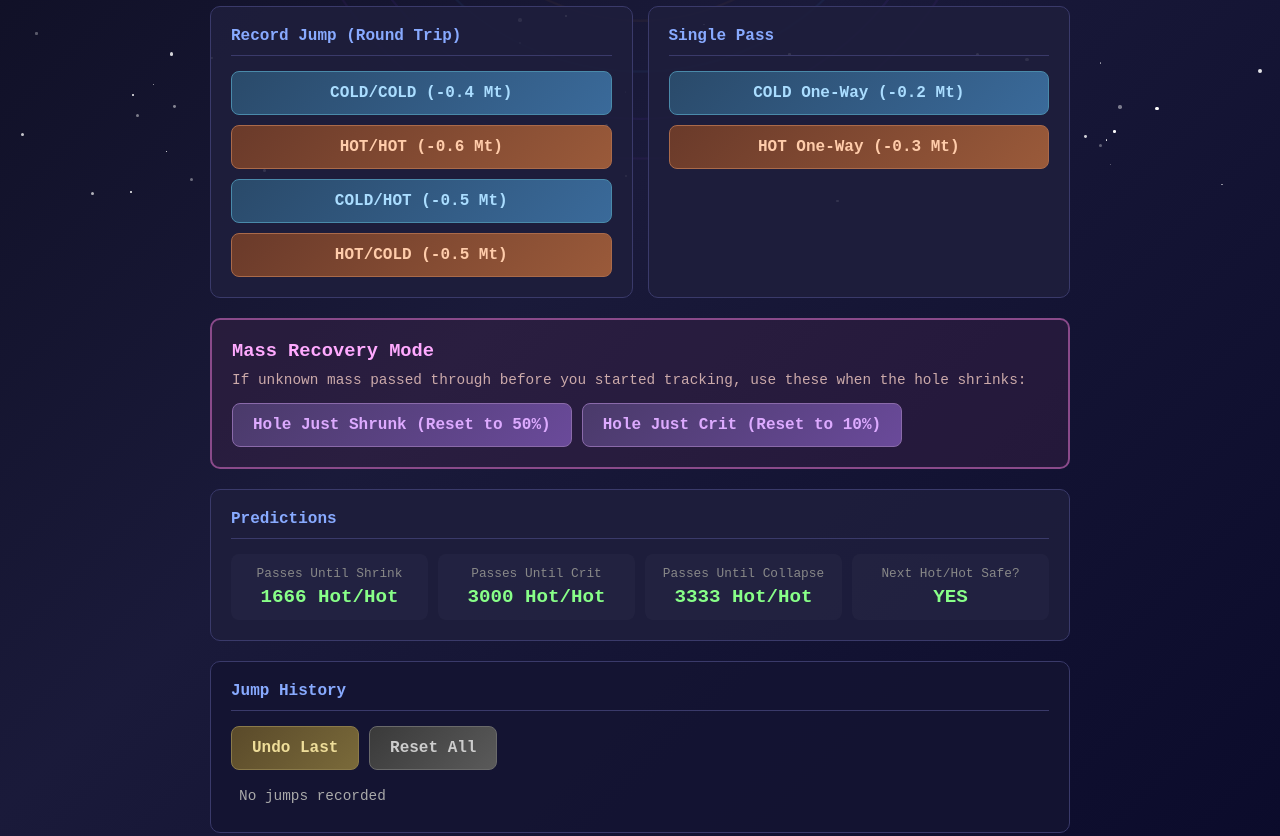
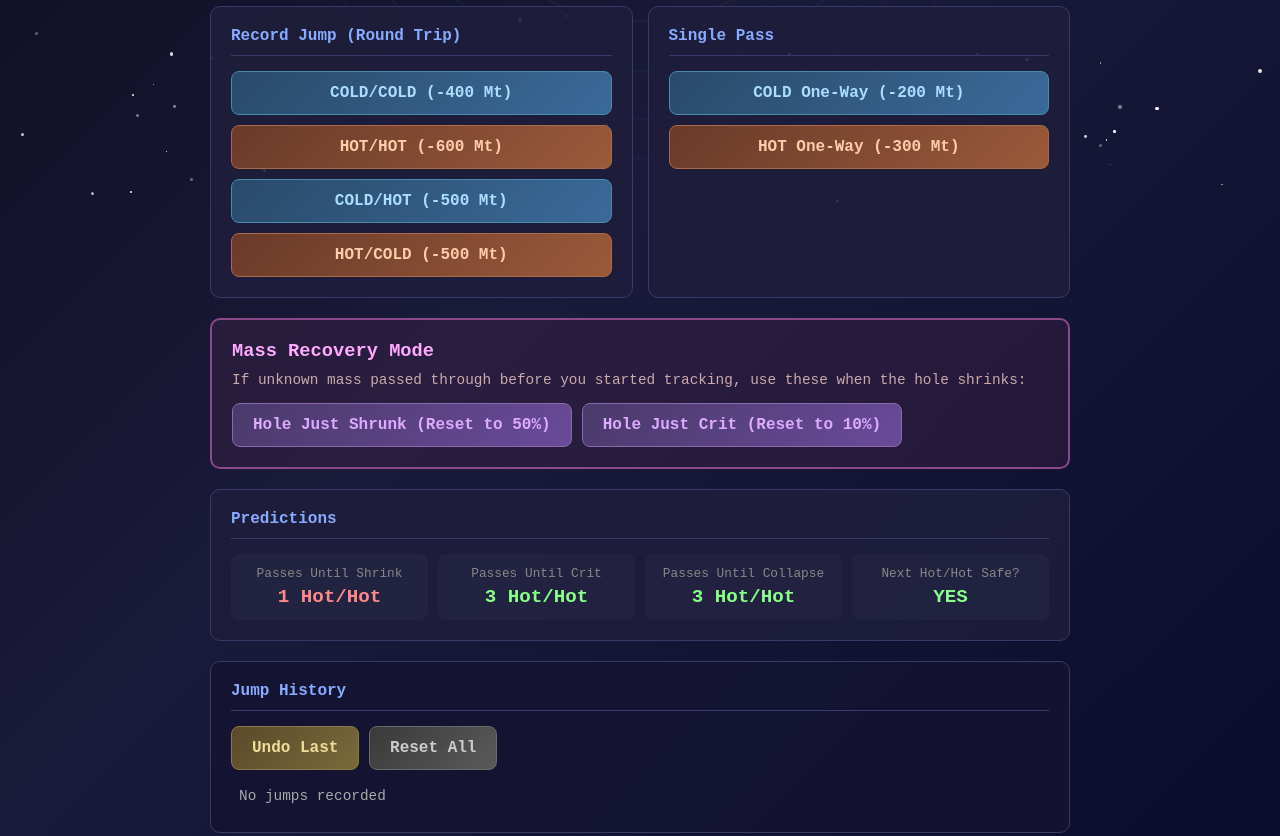
Before and after one commit to kriops/wormhole-calculator, a plain HTML site: page index.html in a window 1280 px wide. Shown: the part 599-1435 px from the top of the page. Drawn offline with Linux system fonts and the light colour scheme.

Commit message:
Fix rolling ship mass: 200/300 Mt instead of 0.2/0.3 Mt
Co-Authored-By: Claude Opus 4.5 <noreply@anthropic.com>

```diff
--- a/index.html
+++ b/index.html
@@ -493,7 +493,7 @@
             </div>
             <div class="spec-card">
                 <h3>Rolling Ship</h3>
-                <div class="value">0.2 / 0.3</div>
+                <div class="value">200 / 300</div>
                 <div class="unit">Mt Cold / Hot</div>
             </div>
         </div>
@@ -519,16 +519,16 @@
                 <h3>Record Jump (Round Trip)</h3>
                 <div class="btn-group">
                     <button class="btn-cold" onclick="recordJump('cold-cold')">
-                        COLD/COLD (-0.4 Mt)
+                        COLD/COLD (-400 Mt)
                     </button>
                     <button class="btn-hot" onclick="recordJump('hot-hot')">
-                        HOT/HOT (-0.6 Mt)
+                        HOT/HOT (-600 Mt)
                     </button>
                     <button class="btn-cold" onclick="recordJump('cold-hot')">
-                        COLD/HOT (-0.5 Mt)
+                        COLD/HOT (-500 Mt)
                     </button>
                     <button class="btn-hot" onclick="recordJump('hot-cold')">
-                        HOT/COLD (-0.5 Mt)
+                        HOT/COLD (-500 Mt)
                     </button>
                 </div>
             </div>
@@ -536,10 +536,10 @@
                 <h3>Single Pass</h3>
                 <div class="btn-group">
                     <button class="btn-cold" onclick="recordJump('cold-one')">
-                        COLD One-Way (-0.2 Mt)
+                        COLD One-Way (-200 Mt)
                     </button>
                     <button class="btn-hot" onclick="recordJump('hot-one')">
-                        HOT One-Way (-0.3 Mt)
+                        HOT One-Way (-300 Mt)
                     </button>
                 </div>
             </div>
@@ -606,8 +606,8 @@
             baseMass: 2000, // Mt
             variance: 0.10, // ±10%
             maxJumpMass: 300, // Mt
-            coldMass: 0.2, // Mt
-            hotMass: 0.3, // Mt
+            coldMass: 200, // Mt
+            hotMass: 300, // Mt
             shrinkThreshold: 0.50,
             critThreshold: 0.10
         };
```
